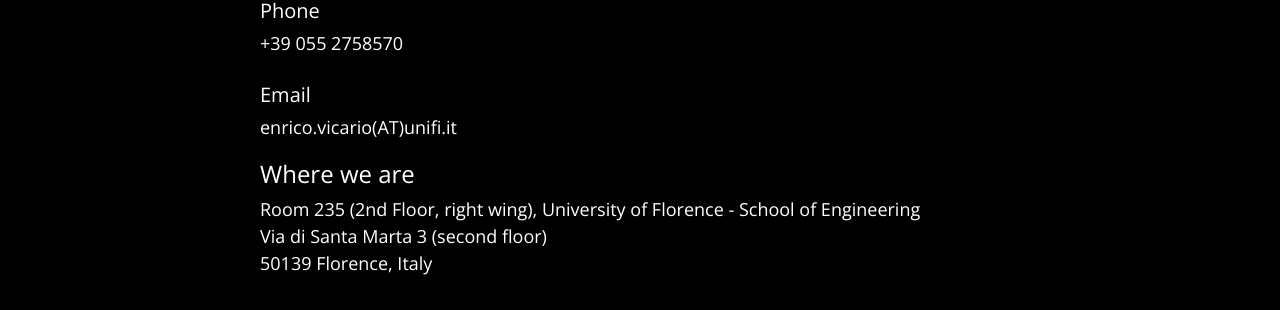
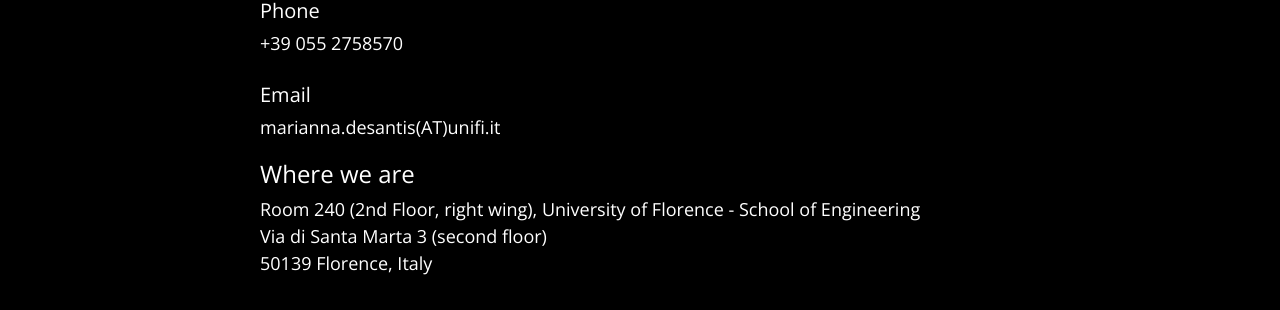
Before and after one commit to GOL-UniFI/GOL-UniFI.github.io, a Jekyll site: the page built from pages/contact.md, in a window 1280 px wide and 1197 px high. Shown: the part 292-602 px from the top of the window. Built offline with Jekyll 4.4.1, drawn with Linux system fonts in a browser that asks for light colours; nearby versions of some CDN libraries.

Commit message:
Update contact.md

```diff
--- a/pages/contact.md
+++ b/pages/contact.md
@@ -8,11 +8,11 @@
   <div class="column">
       <h3>Information</h3><br>
       <h5>Phone</h5> +39 055 2758570<br><br>
-    <h5>Email</h5> enrico.vicario(AT)unifi.it
+    <h5>Email</h5> marianna.desantis(AT)unifi.it
   </div>
   <div class="column">
     <h3>Where we are</h3>
-    Room 235 (2nd Floor, right wing), University of Florence - School of Engineering<br>
+    Room 240 (2nd Floor, right wing), University of Florence - School of Engineering<br>
     Via di Santa Marta 3 (second floor)<br>
     50139 Florence, Italy
   </div>
```
